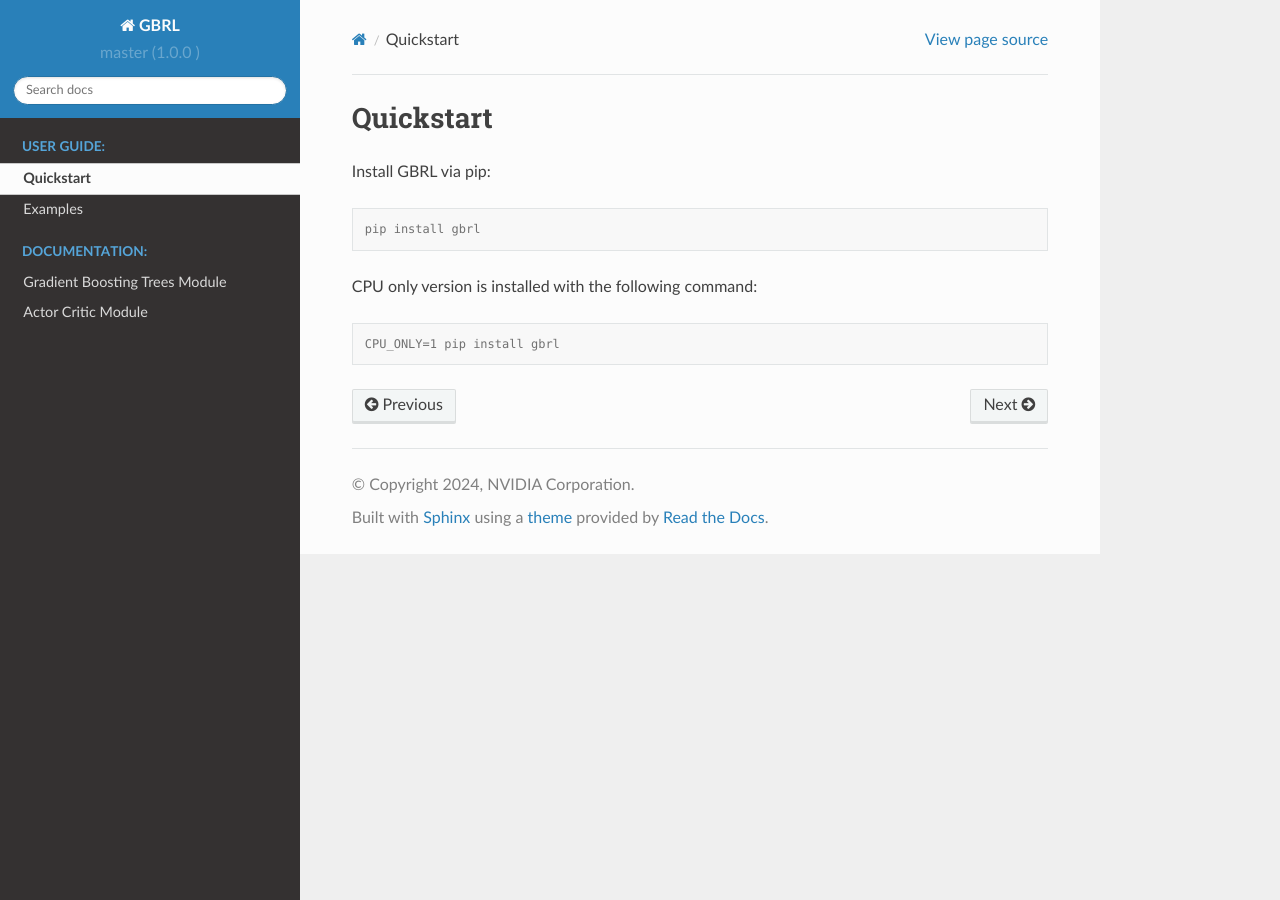
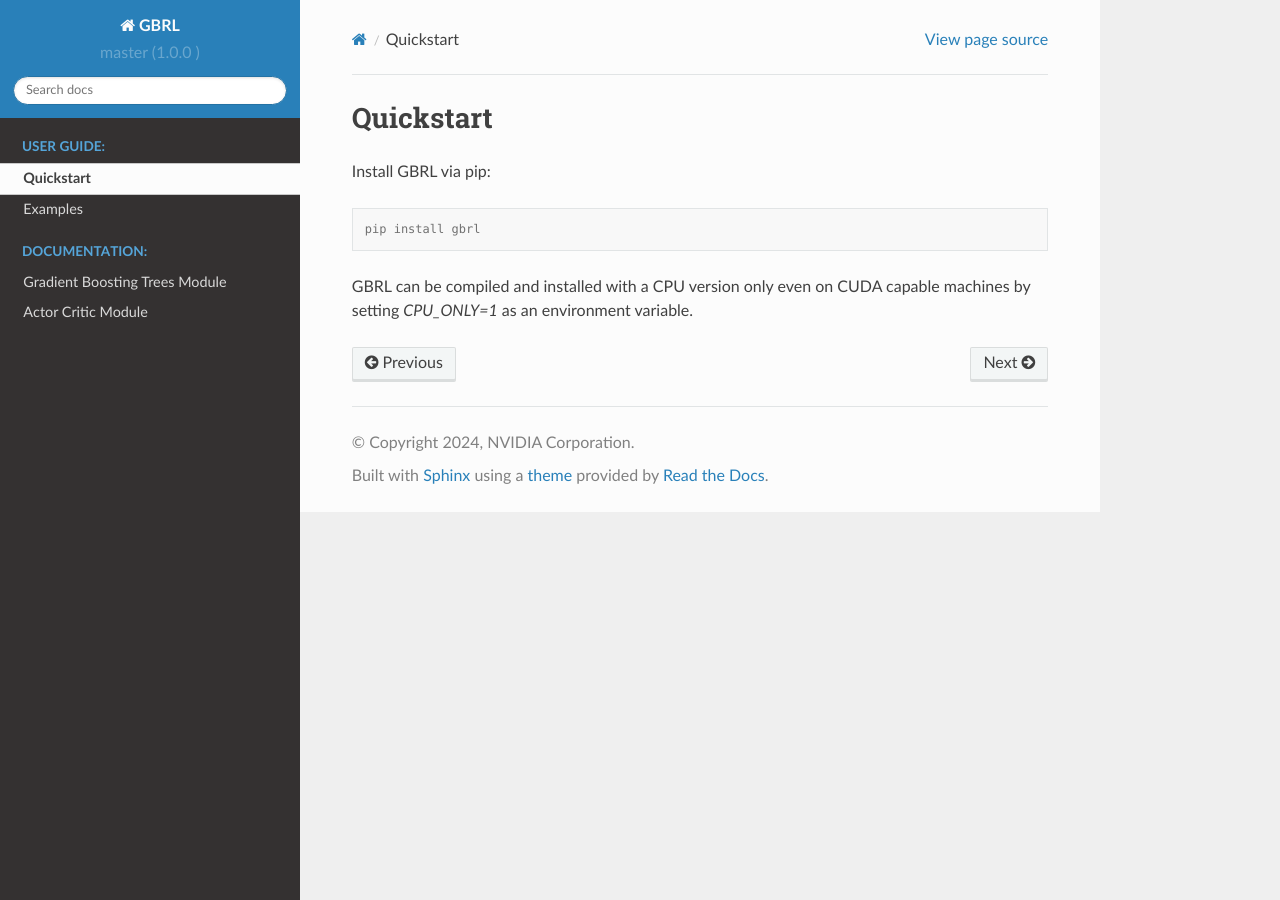
Before and after one commit to NVlabs/gbrl, a Sphinx documentation site: the page built from docs/quickstart.rst, in a window 1280 px wide. Built offline with Sphinx 7.4.7 and the Read the Docs theme 2.0.0, drawn with Linux system fonts in a browser that asks for light colours.

Commit message:
fixed bug in CPU_ONLY compilation

```diff
--- a/docs/quickstart.rst
+++ b/docs/quickstart.rst
@@ -7,8 +7,4 @@
 
    pip install gbrl
 
-CPU only version is installed with the following command:
-
-.. code-block:: console
-
-   CPU_ONLY=1 pip install gbrl
+GBRL can be compiled and installed with a CPU version only even on CUDA capable machines by setting `CPU_ONLY=1` as an environment variable.
--- a/setup.py
+++ b/setup.py
@@ -59,7 +59,7 @@
             cmake_args.append('-DCMAKE_VERBOSE_MAKEFILE:BOOL=ON')
             build_args.append('--verbose')
 
-        if ('CPU_ONLY' not in os.environ and platform.system() != 'Darwin') or ('CPU_ONLY' in os.environ and os.environ['CPU_ONLY'] == '1'):
+        if ('CPU_ONLY' not in os.environ and platform.system() != 'Darwin') or ('CPU_ONLY' in os.environ and os.environ['CPU_ONLY'] != '1'):
             cmake_args.append('-DUSE_CUDA=ON')
 
         build_temp = self.build_temp
```
Also changed, not shown: README.md (+2 -6 lines).
